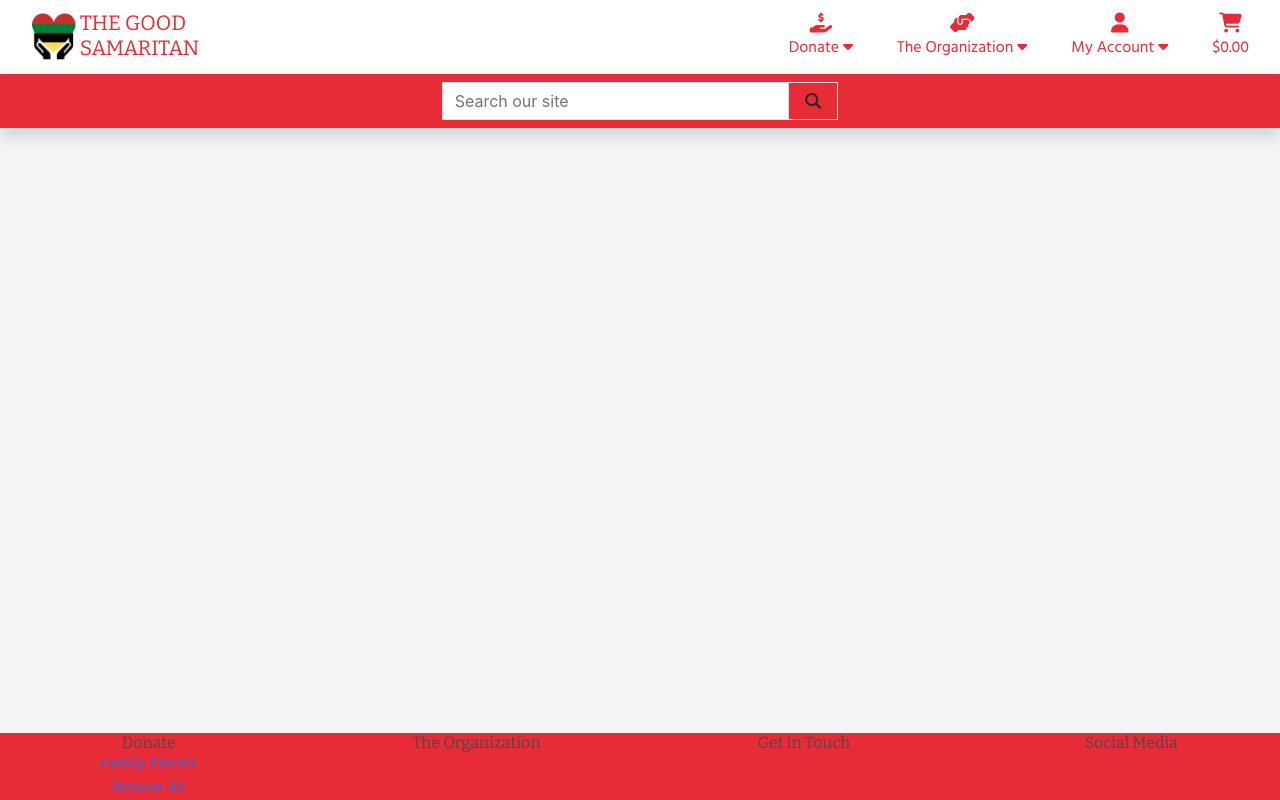
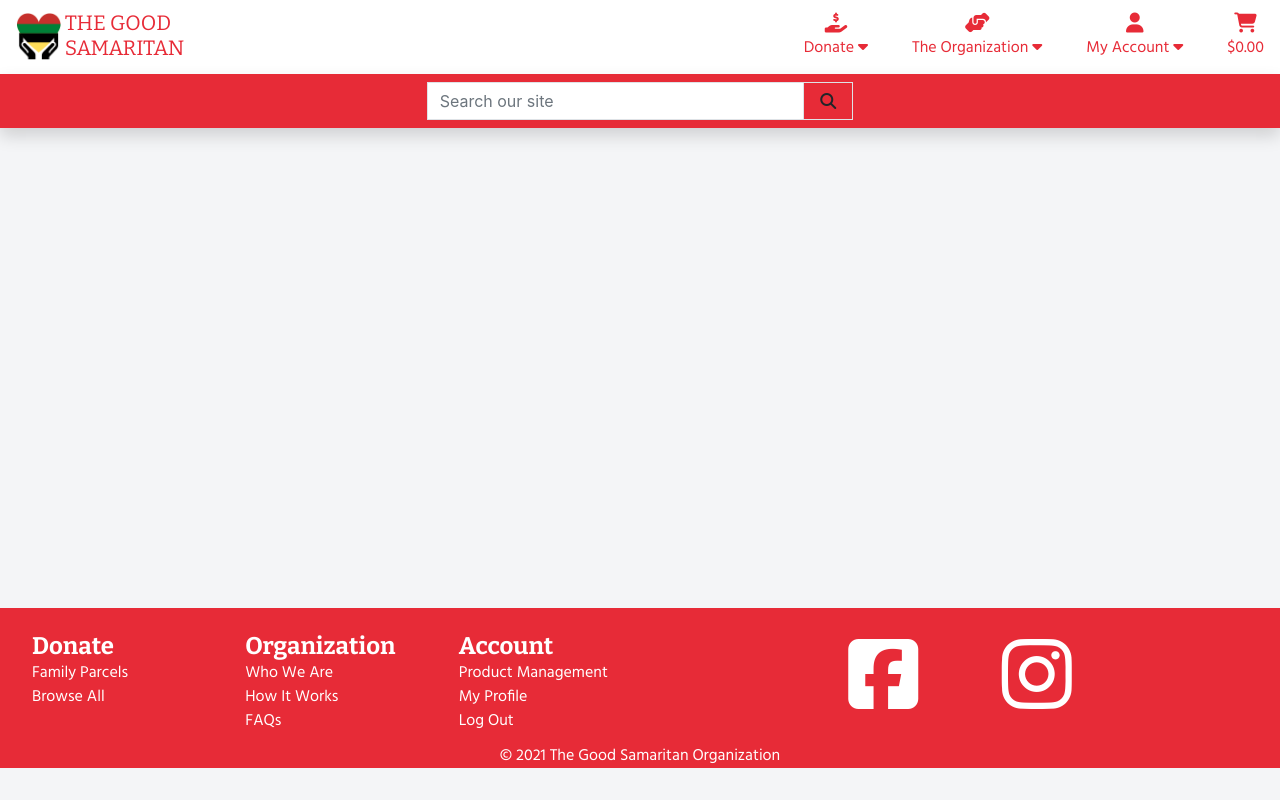
Before and after one commit to SanclerZanella/good_samaritan_org, a Django app: page / in a window 1280 px wide. Run offline with Django 3.2, Linux system fonts and the light colour scheme; the visitor is signed in with stand-in values (Sample User, id 1); some libraries are stand-ins or nearby versions.

Commit message:
Footer Finished

```diff
--- a/home/templates/home/index.html
+++ b/home/templates/home/index.html
@@ -13,7 +13,7 @@
 
 {% block content %}
     <div class="container h-100">
-        <div class="row h-100">
+        <div class="row no-gutters h-100">
             <div class="col-7 col-md-6 my-auto">
                 <h1 class="display-4 logo-font">
                 </h1>
--- a/static/css/base.css
+++ b/static/css/base.css
@@ -8,8 +8,16 @@ html {
     height: 100%;
 }
 
+header {
+    padding: 0 !important;
+}
+
 .nav-top {
     background-color: #fff;
+}
+
+.list-inline-item:hover {
+    font-size: 1.04em;
 }
 
 .nav-bottom {
@@ -20,6 +28,10 @@ body {
     font-family: 'Hind', sans-serif;
     background-color: #f4f5f7;
     height: 100%;
+}
+
+.content-wrapper {
+    height: 60vh;
 }
 
 h1, h2, h3 {
@@ -55,6 +67,46 @@ h1, h2, h3 {
 
 footer {
     background-color: #e72b37;
+}
+
+footer .col-lg-2 {
+    padding-left: 2rem !important;
+}
+
+footer .col-lg-2 h3 {
+    font-weight: 700;
+    font-size: 1.5em;
+    margin-top: 1.5rem;
+    color: #fff;
+}
+
+footer .col-lg-2 a {
+    text-decoration: none;
+    color: #fff;
+}
+
+footer .col-lg-2 a:hover {
+    font-weight: 800;
+    text-decoration: underline;
+}
+
+.social-link {
+    font-size: 5em;
+    margin-top: 1rem;
+}
+
+.social-link i {
+    text-decoration: none;
+    color: #fff;
+    margin: 0 2rem;
+}
+
+.social-link i:hover {
+    font-size: 1.1em;
+}
+
+.copyright {
+    color: #fff;
 }
 
 /* -------------------------------- Media Queries */
--- a/static/js/base.js
+++ b/static/js/base.js
@@ -7,3 +7,6 @@ $('.close-menu').click(() => {
     $('.mobile-nav').hide(300);
     $('.mobile-nav').children().hide(300);
 });
+
+var currentYear= new Date().getFullYear();
+$('#copyright-year').text(currentYear)
--- a/templates/base.html
+++ b/templates/base.html
@@ -33,7 +33,7 @@
     <header class="container-fluid">
         <nav class="d-none d-lg-block">
 
-            <div class="row nav-top">
+            <div class="row no-gutters nav-top">
                 <div class="col-12 col-lg-3 my-auto py-1 py-lg-0 text-center text-lg-left">
                     <a href="{% url 'home' %}" class="nav-link main-logo-link">
                         <img class="logo-img mr-1" src="{{ MEDIA_URL }}logo-no-bg.png" alt="Logo">
@@ -112,7 +112,7 @@
                 </div>
             </div>
 
-            <div class="row d-flex justify-content-center text-center py-2 nav-bottom shadow">
+            <div class="row no-gutters d-flex justify-content-center text-center py-2 nav-bottom shadow">
                 <div class="col-4">
                     <form method="GET" action="">
                         <div class="input-group w-100">
@@ -222,13 +222,15 @@
 
     <!-- Main content -->
     <main>
-        {% block content %}
-        {% endblock %}
+        <div class="content-wrapper">
+            {% block content %}
+            {% endblock %}
+        </div>
     </main>
 
-    <footer class="fixed-bottom text-center">
-        <div class="row">
-            <div class="col-3">
+    <footer>
+        <div class="row no-gutters">
+            <div class="col-12 col-md-6 col-lg-2 text-center text-lg-left">
                 <ul>
                     <li>
                         <h3>Donate</h3>
@@ -245,14 +247,75 @@
                     </li>
                 </ul>
             </div>
-            <div class="col-3">
-                <h3>The Organization</h3>
+            <div class="col-12 col-md-6 col-lg-2 text-center text-lg-left">
+                <ul>
+                    <li>
+                        <h3>Organization</h3>
+                    </li>
+                    <li>
+                        <a href="">
+                            <p>Who We Are</p>
+                        </a>
+                    </li>
+                    <li>
+                        <a href="">
+                            <p>How It Works</p>
+                        </a>
+                    </li>
+                    <li>
+                        <a href="">
+                            <p>FAQs</p>
+                        </a>
+                    </li>
+                </ul>
             </div>
-            <div class="col-3">
-                <h3>Get in Touch</h3>
+            <div class="col-12 col-md-6 col-lg-2 text-center text-lg-left">
+                <ul>
+                    <li>
+                        <h3>Account</h3>
+                    </li>
+                    {% if request.user.is_authenticated %}
+                        {% if request.user.is_superuser %}
+                            <li>
+                                <a href="">
+                                    <p>Product Management</p>
+                                </a>
+                            </li>
+                            {% endif %}
+                        <li>
+                            <a href="">
+                                <p>My Profile</p>
+                            </a>
+                        </li>
+                        <li>
+                            <a href="">
+                                <p>Log Out</p>
+                            </a>
+                        </li>
+                    {% else %}
+                        <li>
+                            <a href="">
+                                <p>Register</p>
+                            </a>
+                        </li>
+                        <li>
+                            <a href="">
+                                <p>Login</p>
+                            </a>
+                        </li>
+                    {% endif %}
+                </ul>
             </div>
-            <div class="col-3">
-                <h3>Social Media</h3>
+            <div class="col-12 col-md-6 col-lg-6 text-center text-md-right text-lg-center">
+                <div class="social-link">
+                    <a href=""><i class="fab fa-facebook-square"></i></a>
+                    <a href=""><i class="fab fa-instagram"></i></a>
+                </div>
+            </div>
+        </div>
+        <div class="row no-gutters copyright">
+            <div class="col-12 text-center">
+                <p>© <span id="copyright-year">?</span> The Good Samaritan Organization</p>
             </div>
         </div>
     </footer>
```
Also changed, not shown: other parts of static/css/base.css (+55 -1 lines).
